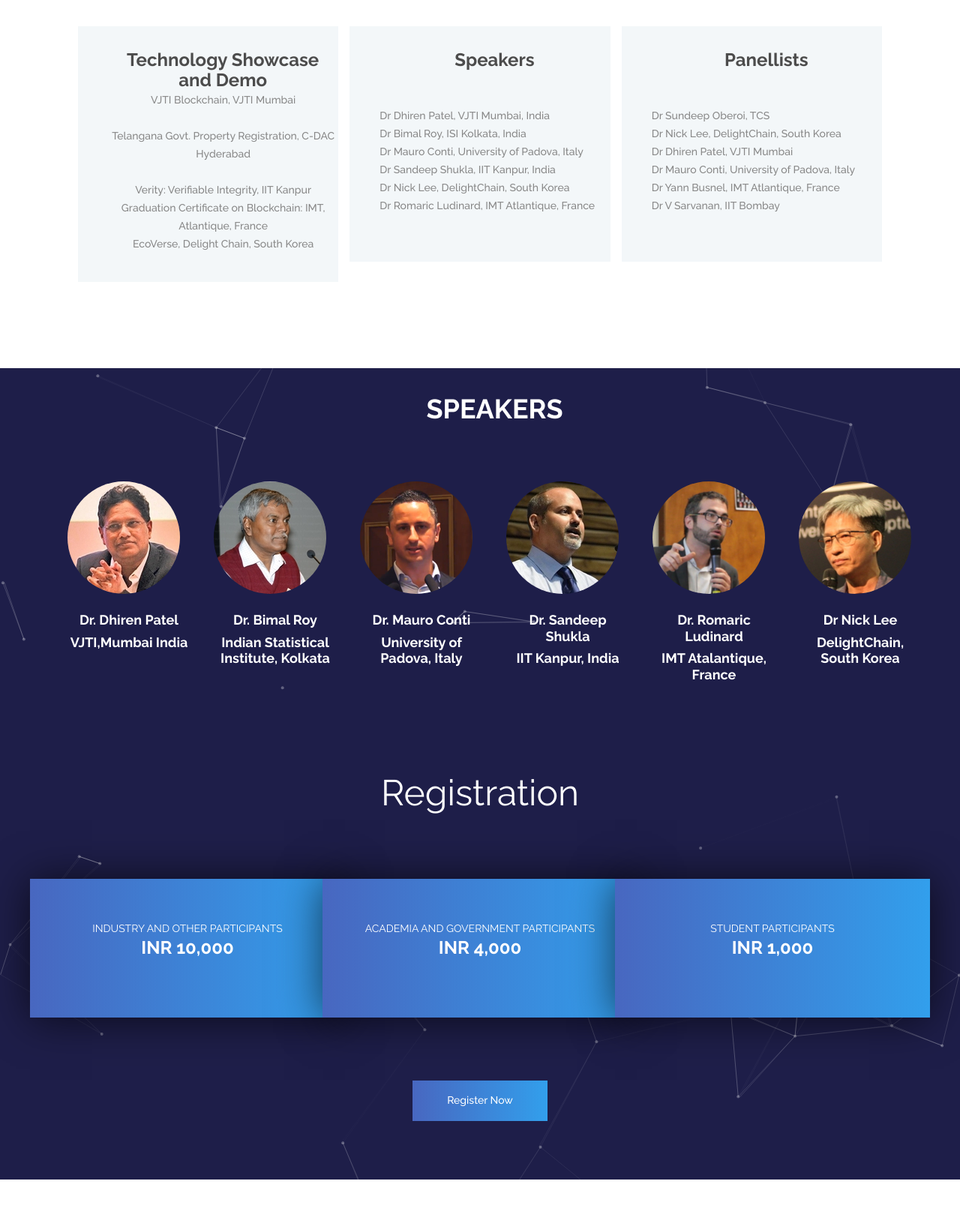
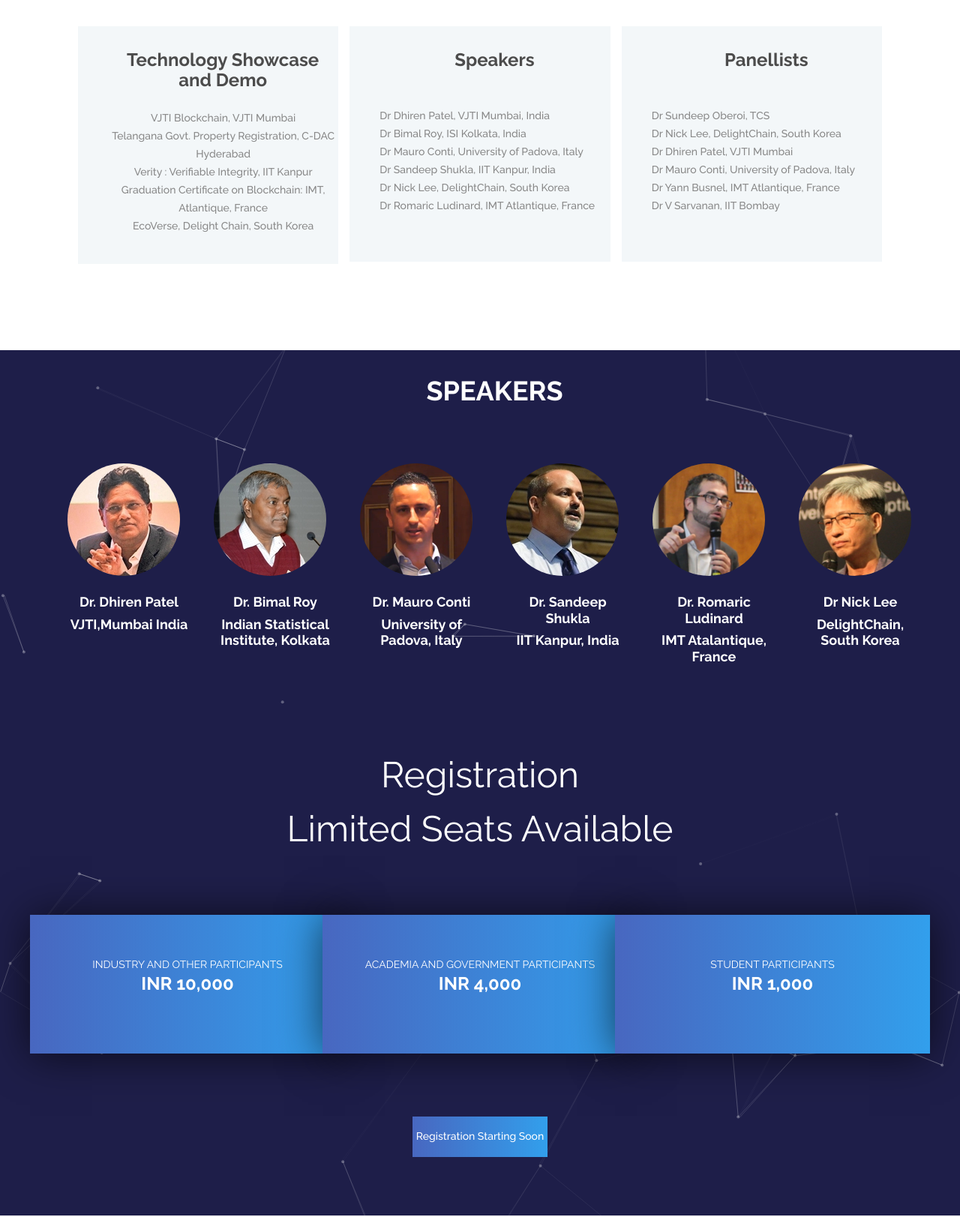
Before and after one commit to jayantrane/GlobalBlockchainWebsite, a plain HTML site: page index.html in a window 1280 px wide. Shown: the part 880-2503 px from the top of the page at 75% size. Drawn offline with Linux system fonts and the light colour scheme; some packages are replaced by stand-ins of ours; animation ran at ten frames a second; a script that the page names is missing.

Commit message:
Reg paused

```diff
--- a/index.html
+++ b/index.html
@@ -1,6 +1,7 @@
 <!DOCTYPE html>
 <html lang="en">
 <head>
+
 <title>Blockchain for Global Good</title>
 <meta charset="utf-8">
 <meta http-equiv="X-UA-Compatible" content="IE=edge">
@@ -172,10 +173,11 @@
 
 
 					<center>
-					<div class="intro_subtitle">
-					VJTI Blockchain, VJTI Mumbai<br><br>
-					Telangana Govt. Property Registration, C-DAC Hyderabad<br><br>
-					Verity: Verifiable Integrity, IIT Kanpur<br>
+					<div class="intro_subtitle"><br>
+
+					VJTI Blockchain, VJTI Mumbai<br>
+					Telangana Govt. Property Registration, C-DAC Hyderabad<br>
+					Verity : Verifiable Integrity, IIT Kanpur<br>
 					Graduation Certificate on Blockchain: IMT, Atlantique, France
 					<br>
 					EcoVerse, Delight Chain, South Korea</div>
@@ -340,25 +342,15 @@
 			<div class="row">
 				<div class="col text-center">
 					<div class="pricing_section_title">Registration</div>
+					<br><br>
+					<div class="pricing_item_content pricing_section_title">Limited Seats Available</div>
 				</div>
 			</div>
 			<div class="row pricing_row">
 
-				<!-- Pricing Item -->
 
-
-				<!-- <div class="col-lg-4 pricing_col">
-					<div class="pricing_item_mid">
-						<div class="pricing_item_content">
-							<div class="pricing_level">Student participants</div>
-							<div class="pricing_level">INR 1,000 </div>
-						</div>
-					</div>
-				</div> -->
-
-
-				<!-- Pricing Item -->
 				<div class="col-lg-4 pricing_col">
+					<!-- <div class="pricing_section_title" > LIMITED SEATS AVAILABLE</div> -->
 					<div class="pricing_item pricing_item_mid">
 						<div class="pricing_item_content">
 							<div class="pricing_level">Industry and Other participants</div>
@@ -385,8 +377,9 @@
 					</div>
 				</div>
 
-
-				<div class="button pricing_button"><a target = "_blank" href="https://goo.gl/forms/6KQioWUgaLZz2R5q2">Register Now</a></div>
+				<!-- Reg link close till SBI Collect is on -->
+				<!-- <div class="button pricing_button"><a target = "_blank" href="https://goo.gl/forms/6KQioWUgaLZz2R5q2">Register Now</a></div> -->
+				<div class="button pricing_button"><a href="#regis">Registration Starting Soon</a></div>
 
 
 				</form>
@@ -566,7 +559,8 @@
 										<div class="logo_content">
 
 											<div id="logo_text" class="logo_text logo_text_not_ie">Blockchain for Global Good</div>
-											<div class="logo_sub">5th March 2019 VJTI Mumbai </div>
+											<div class="logo_sub">5th March 2019  </div>
+											<div class="logo_sub">VJTI Mumbai <br>HR Mahajani Road,<br>Matunga,Mumbai-400019 </div>
 										</div>
 									</div>
 								</a>
```
